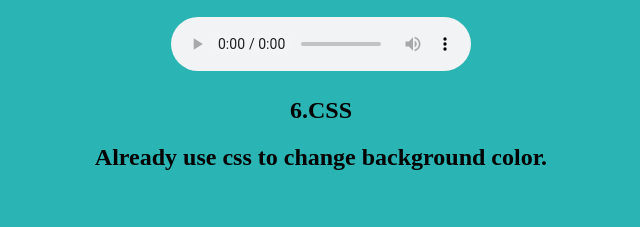
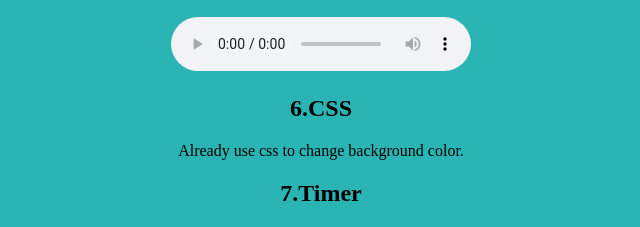
Before and after one commit to JY-Wei/JY-Wei.github.io, a plain HTML site: page index.html in a window 1280 px wide. Shown: the part 603-830 px from the top of the page, without its empty margins (319-959 px from the left). Before the commit the page ends 800 px from the top, so only its background shows below. Drawn offline with Linux system fonts and the light colour scheme.

Commit message:
Update index.html

```diff
--- a/index.html
+++ b/index.html
@@ -19,13 +19,15 @@
     <h2>3.Graph</h2>
     <p> This is an awesome duck </p>
     <p><img alt="" src="https://i.imgur.com/lJ7zYOE.png" width="327" height="177" title="呱"></p>
-    <h2>5.Audio<h2/>
+    <h2>5.Audio</h2>
     <audio controls autoplay loop>
       <source src="Etude in C Minor Op 10 No 12.mp3" type="audio/mpeg">
       Your browser does not support the audio element.
     </audio>
-    <h2>6.CSS<h2/>
+    <h2>6.CSS</h2>
     Already use css to change background color.
+    <h2>7.Timer</h2>
+
     </center>
   </body>
 </html>
```
